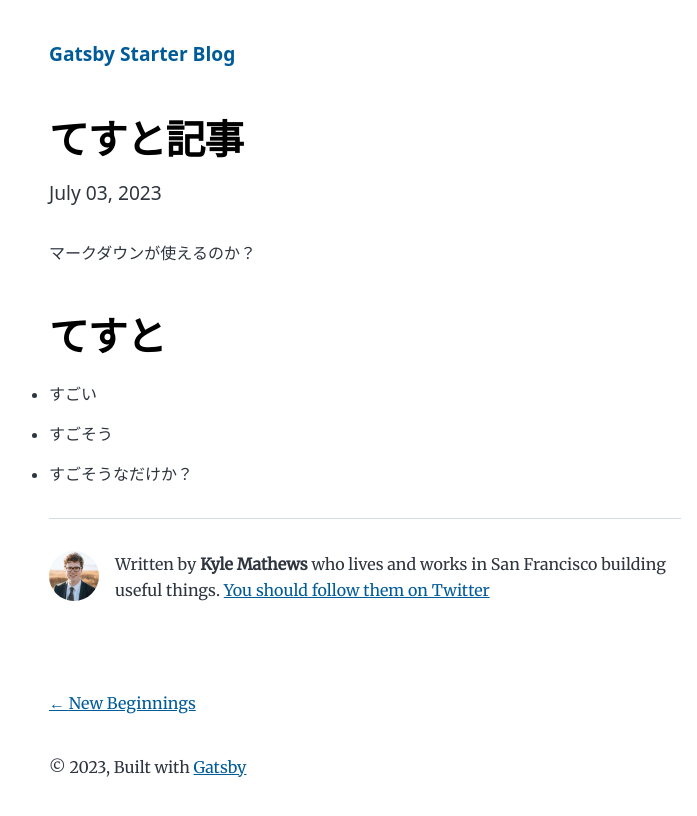
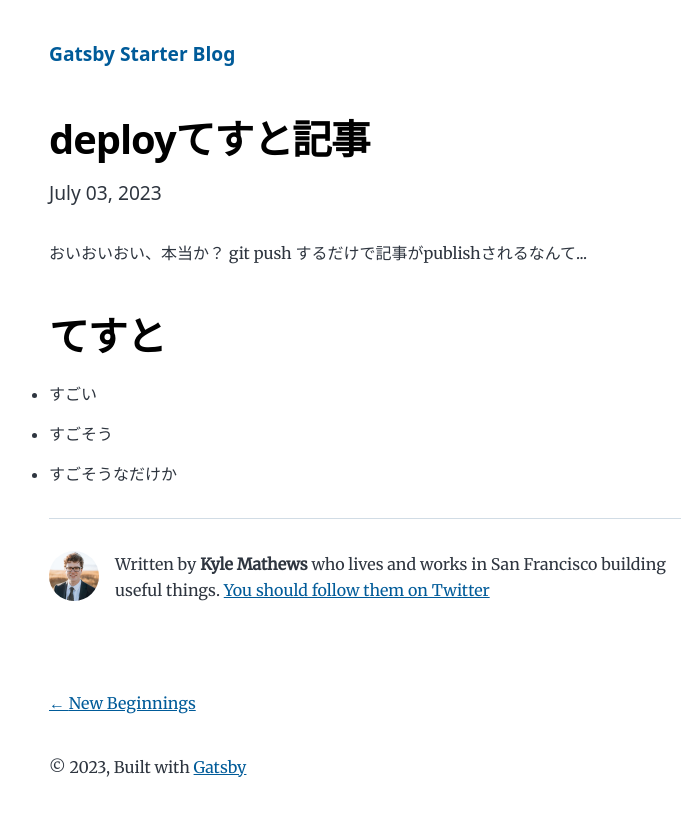
Before and after one commit to Sei-Takechi/tokoroten-blog, a Gatsby site: page /hello-world/ in a window 1280 px wide. Shown: the whole page, without its empty margins (275-972 px from the left). Built offline with nearby package versions, Linux system fonts and the light colour scheme; Gatsby itself is replaced by a stand-in of ours.

Commit message:
git push でdeployされるか確認

```diff
--- a/content/blog/hello-world/index.md
+++ b/content/blog/hello-world/index.md
@@ -1,11 +1,12 @@
 ---
-title: てすと記事
+title: deployてすと記事
 date: "2023/7/3"
 description: "記事のてすと"
 ---
 
-マークダウンが使えるのか？
+おいおいおい、本当か？
+git push するだけで記事がpublishされるなんて...
 # てすと
 - すごい
 - すごそう
-- すごそうなだけか？
+- すごそうなだけか
```
